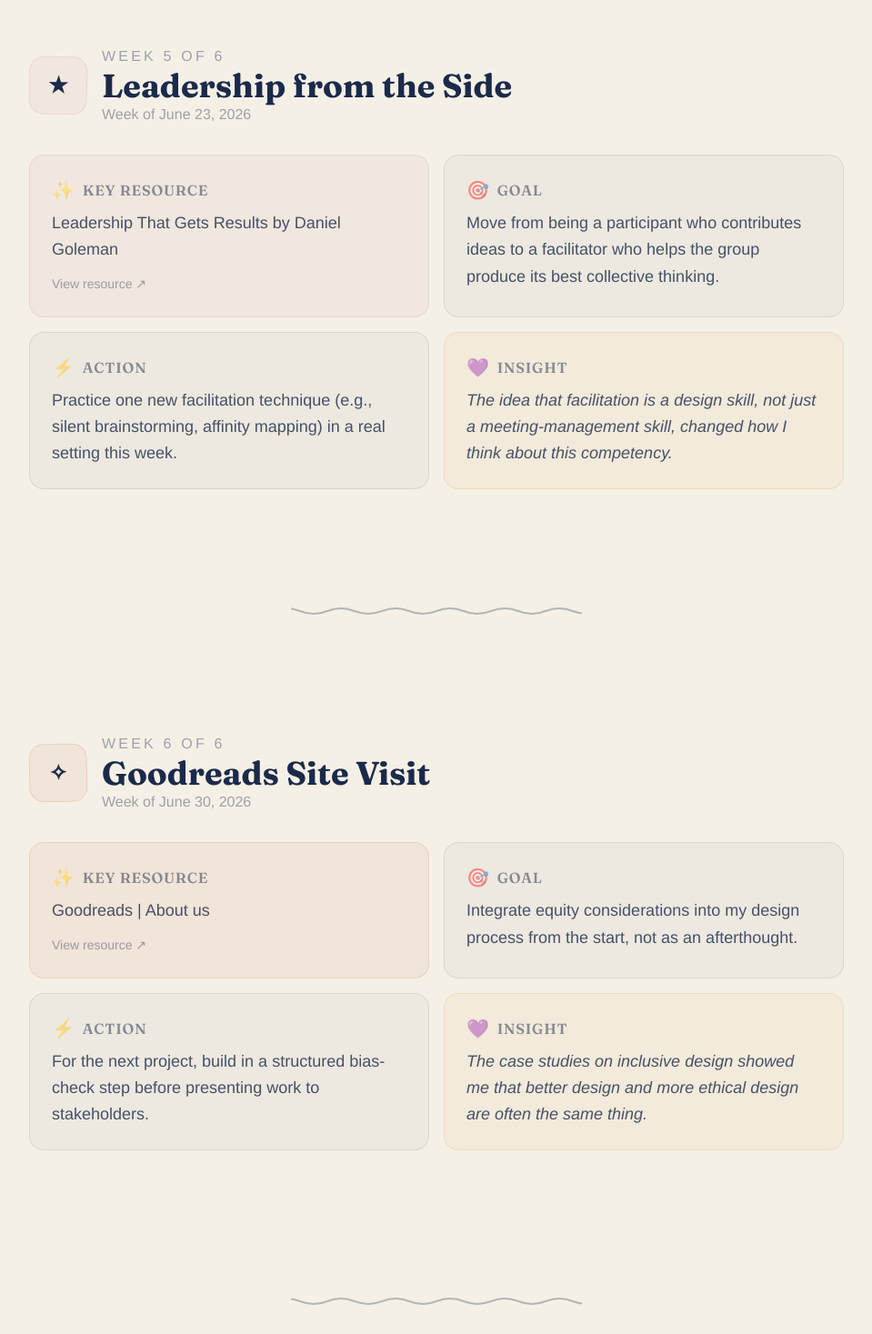
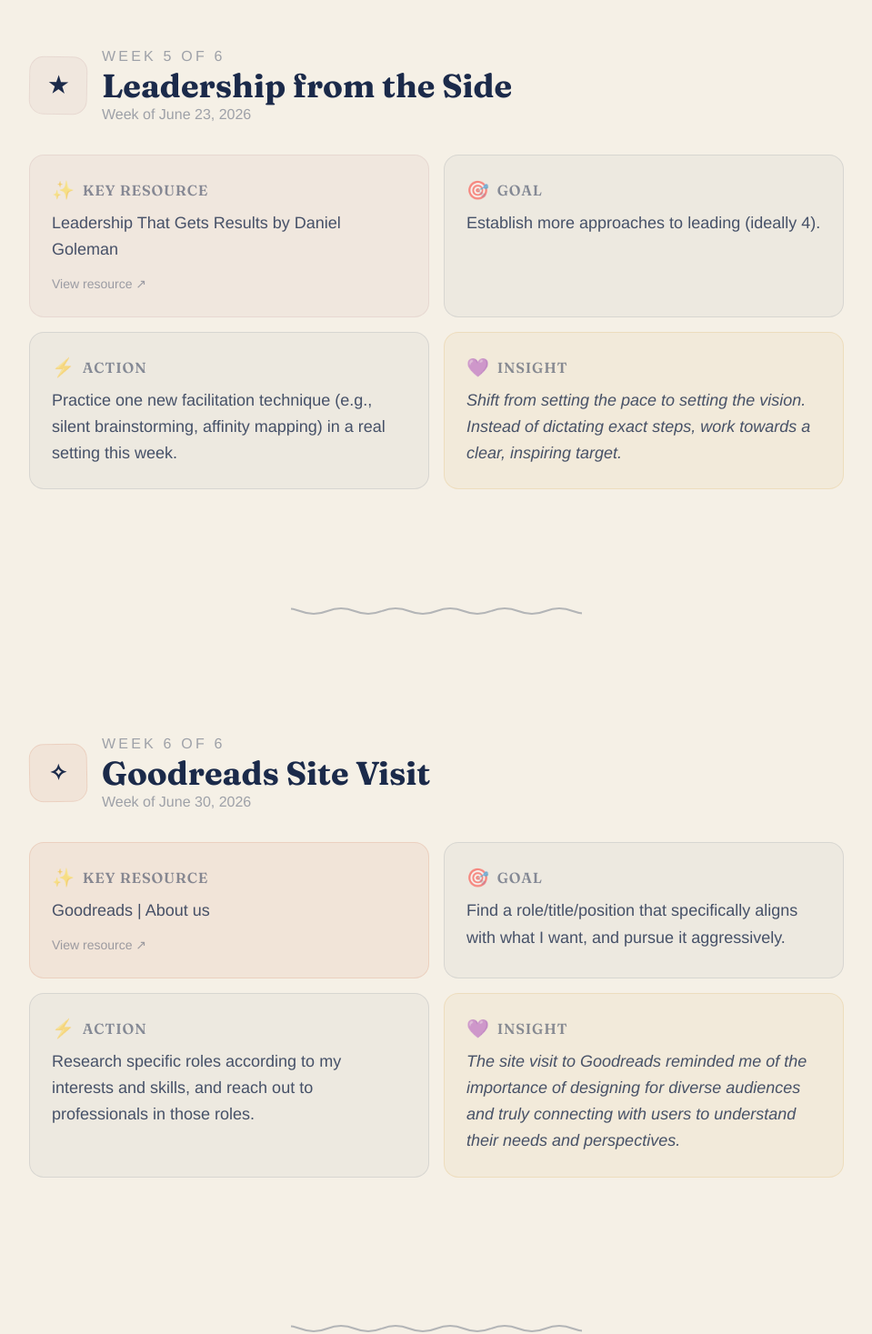
Before and after one commit to ksamonte50/LeadershipDiary, a Next.js app: page / in a window 1280 px wide. Shown: the part 6533-8000 px from the top of the page at 91% size, without its empty margins (160-1119 px from the left). Built offline with nearby package versions, Linux system fonts and the light colour scheme.

Commit message:
Add wk 5 and wk 6 entries

```diff
--- a/content/entries.ts
+++ b/content/entries.ts
@@ -55,11 +55,11 @@ export const entries: DiaryEntry[] = [
     title: "Leadership from the Side",
     insight:
       "Leadership That Gets Results by Daniel Goleman",
-    goal: "Move from being a participant who contributes ideas to a facilitator who helps the group produce its best collective thinking.",
+    goal: "Establish more approaches to leading (ideally 4).",
     action:
       "Practice one new facilitation technique (e.g., silent brainstorming, affinity mapping) in a real setting this week.",
     resonance:
-      "The idea that facilitation is a design skill, not just a meeting-management skill, changed how I think about this competency.",
+      "Shift from setting the pace to setting the vision. Instead of dictating exact steps, work towards a clear, inspiring target.",
     link: "https://www.cdfifund.gov/system/files/documents/%2851%29-leadership-that-gets-results.pdf?authuser=0",
   },
   {
@@ -68,11 +68,11 @@ export const entries: DiaryEntry[] = [
     title: "Goodreads Site Visit",
     insight:
       "Goodreads | About us",
-    goal: "Integrate equity considerations into my design process from the start, not as an afterthought.",
+    goal: "Find a role/title/position that specifically aligns with what I want, and pursue it aggressively.",
     action:
-      "For the next project, build in a structured bias-check step before presenting work to stakeholders.",
+      "Research specific roles according to my interests and skills, and reach out to professionals in those roles.",
     resonance:
-      "The case studies on inclusive design showed me that better design and more ethical design are often the same thing.",
+      "The site visit to Goodreads reminded me of the importance of designing for diverse audiences and truly connecting with users to understand their needs and perspectives.",
     link: "https://www.goodreads.com/about/us",
   },
 ];
```
